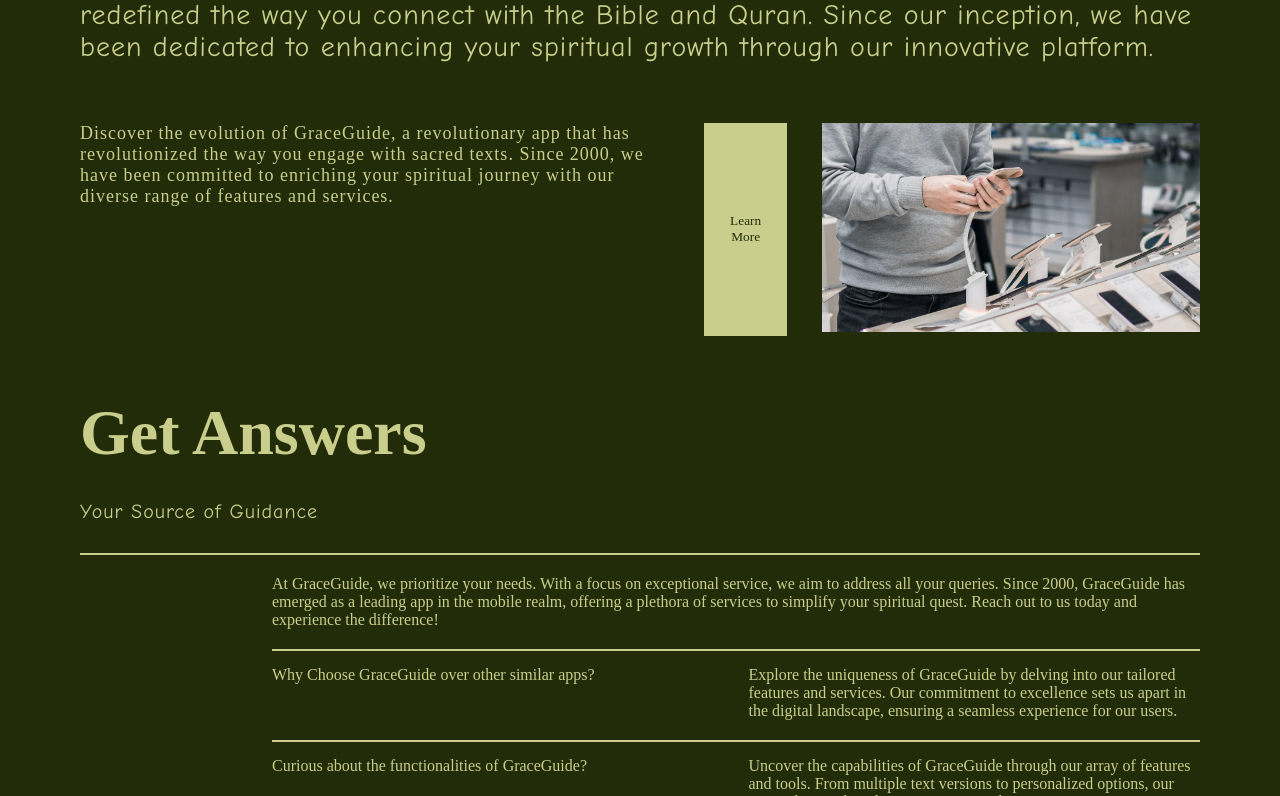
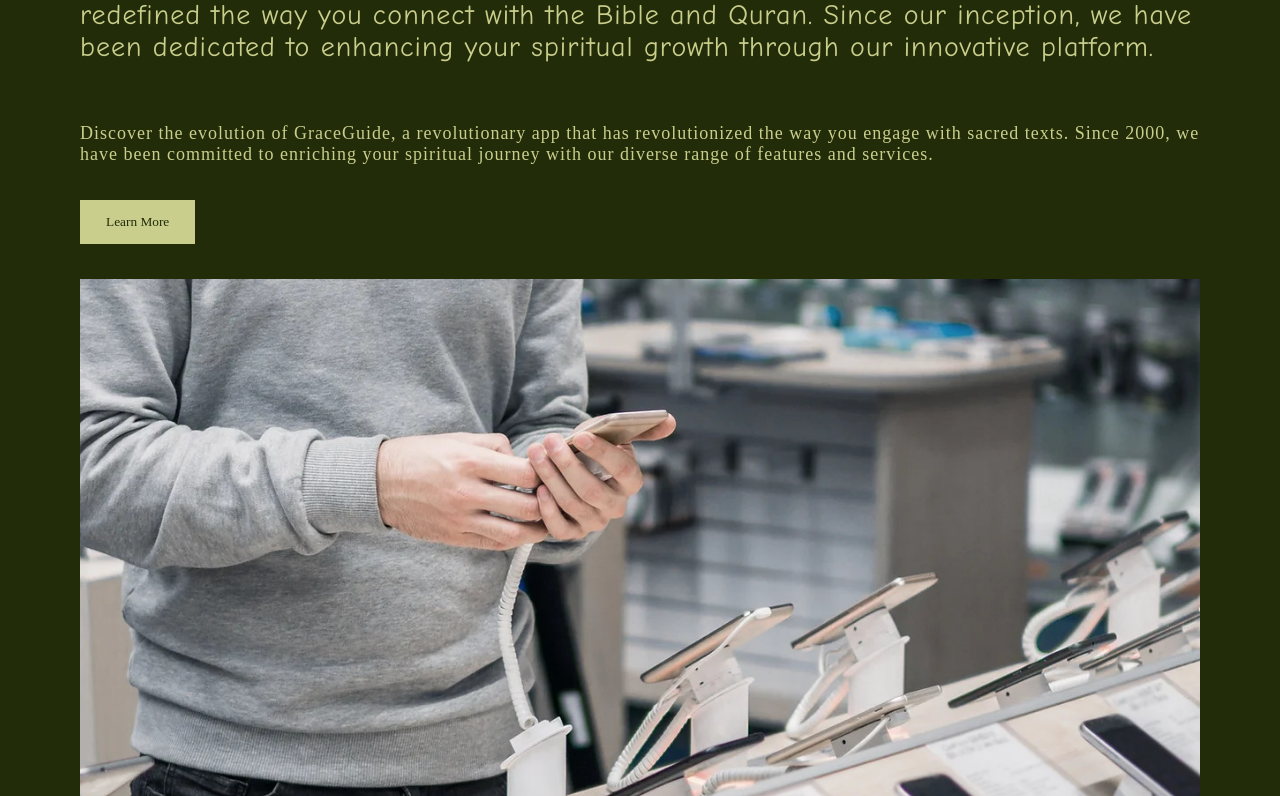
Before and after one commit to earlmorningstar/graceguide, a React (Create React App) app: page / in a window 1280 px wide. Shown: the part 1124-1920 px from the top of the page. Built offline with nearby package versions, Linux system fonts and the light colour scheme; a web font is replaced by a local one.

Commit message:
StylesUpdate.

```diff
--- a/src/pages/AllStyles.css
+++ b/src/pages/AllStyles.css
@@ -231,6 +231,11 @@
   font-family: "Comic Neue", cursive;
 }
 
+#ourJourney-discoveryHolder-id {
+    flex-direction: column;
+    align-items: start;
+}
+
 .ourJourney-discoveryHolder > p {
   font-size: 18px;
   letter-spacing: 1px;
@@ -461,6 +466,7 @@
   overflow: hidden;
   text-overflow: ellipsis;
   max-width: 100%;
+  font-size: 16px;
 }
 
 /* Media Queries--- */
--- a/src/pages/OurJourney.jsx
+++ b/src/pages/OurJourney.jsx
@@ -18,7 +18,7 @@ function OurJourney() {
             </span>
           </div>
 
-          <div className="ourJourney-discoveryHolder">
+          <div className="ourJourney-discoveryHolder" id="ourJourney-discoveryHolder-id">
             <p>
               Discover the evolution of GraceGuide, a revolutionary app that has
               revolutionized the way you engage with sacred texts. Since 2000,
```
